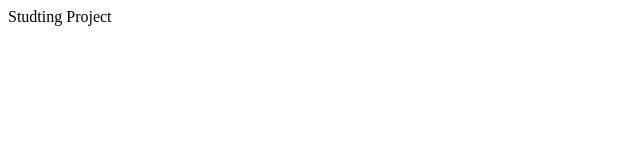
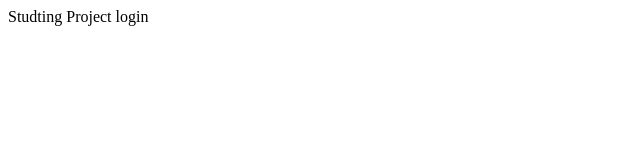
Before and after one commit to code-sponge/practice_mode, a React (Create React App) app: page / in a window 1280 px wide. Shown: the top 160 px of the page, without its empty margins (0-640 px from the left). Built offline with nearby package versions, Linux system fonts and the light colour scheme.

Commit message:
로그인작업

```diff
--- a/src/App.tsx
+++ b/src/App.tsx
@@ -1,5 +1,5 @@
 function App() {
-  return <div>Studting Project</div>;
+  return <div>Studting Project login</div>;
 }
 
 export default App;
```
